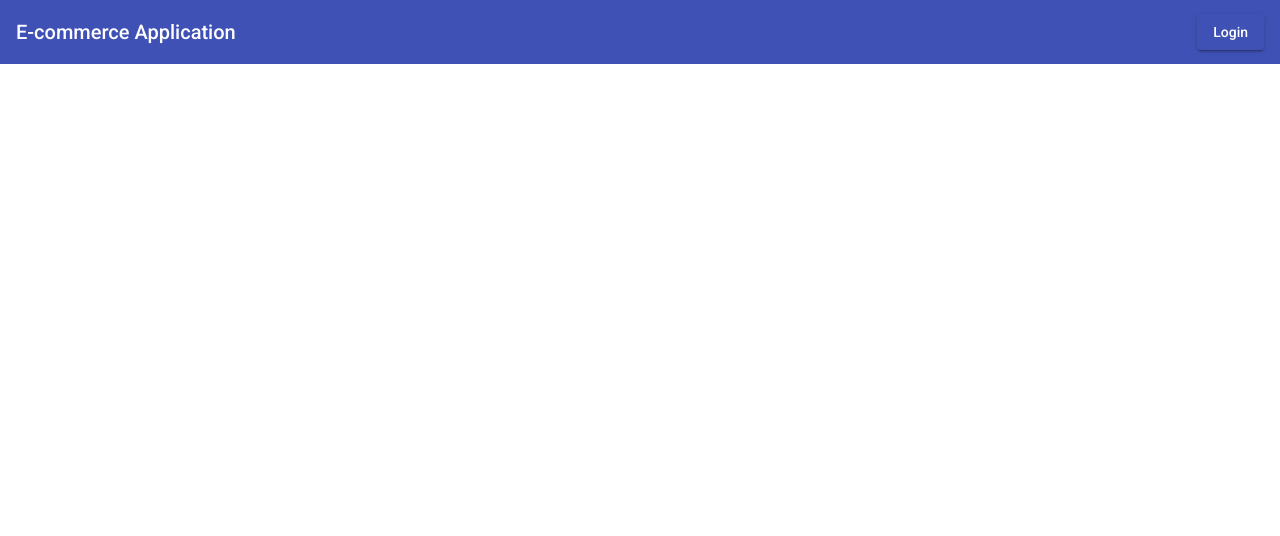
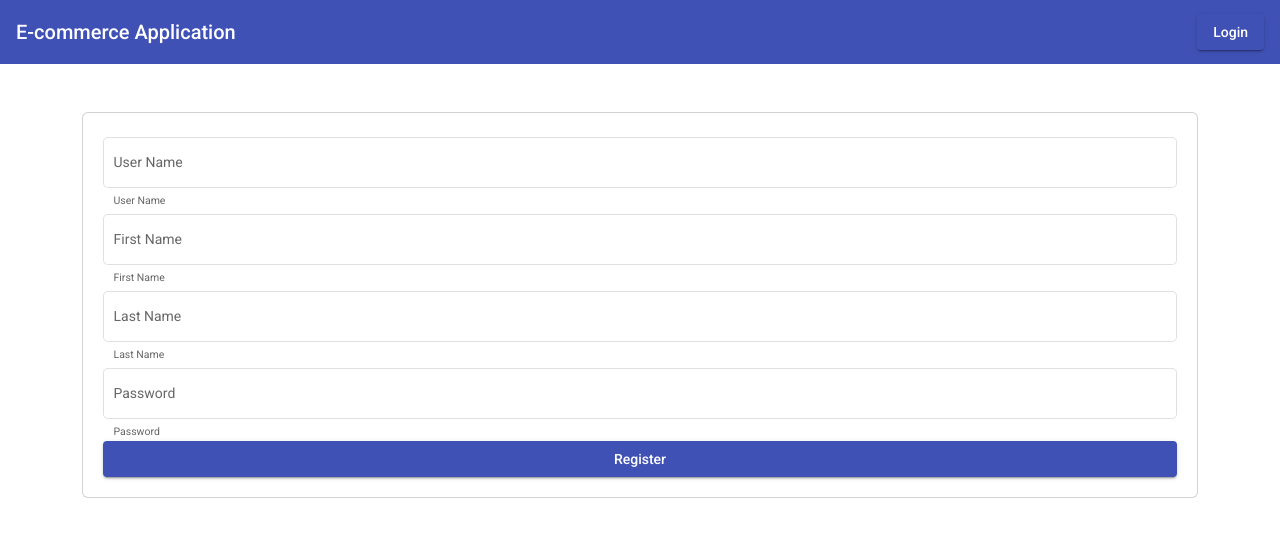
Before and after one commit to Abdelhak21-elgo/front-jwt, an Angular app: page /Register in a window 1280 px wide. Before the commit this address led to /. Shown: the top 536 px of the page. Built offline with nearby package versions, Linux system fonts and the light colour scheme.

Commit message:
add register user UI

```diff
--- a/src/app/_Services/user.service.ts
+++ b/src/app/_Services/user.service.ts
@@ -1,6 +1,5 @@
 import { HttpClient, HttpHeaders } from '@angular/common/http';
 import { Injectable } from '@angular/core';
-import { environment } from 'src/environments/environment';
 import { UserAuthService } from './user-auth.service';
 
 @Injectable({
@@ -19,6 +18,10 @@ export class UserService {
   public Login(loginData: any) {
     return this.httpclient.post(this.apipath + "/authenticate", loginData
       , { headers: this.requestHeader });
+  }
+
+  public registerNewUser(registerForm: any) {
+    return this.httpclient.post(this.apipath + "/regestNewUser", registerForm);
   }
 
   public forUser() {
@@ -51,4 +54,6 @@ export class UserService {
       }
     }
   }
+
+
 }
--- a/src/app/app-routing.module.ts
+++ b/src/app/app-routing.module.ts
@@ -13,12 +13,14 @@ import { ViewProductComponent } from './view-product/view-product.component';
 import { BuyProdyctComponent } from './buy-prodyct/buy-prodyct.component';
 import { BuyProductResolverService } from './buy-product-resolver.service';
 import { OrderConfirmationComponent } from './order-confirmation/order-confirmation.component';
+import { RegisterComponent } from './register/register.component';
 
 const routes: Routes = [
   { path: '', component: HomeComponent },
   { path: 'Admin', component: AdminComponent, canActivate: [AuthGuard], data: { roles: ['Admin'] } },
   { path: 'User', component: UserComponent, canActivate: [AuthGuard], data: { roles: ['User'] } },
   { path: 'Login', component: LoginComponent },
+  { path: 'Register', component: RegisterComponent },
   { path: 'Forbidden', component: ForbiddenComponent },
   { path: 'AddProduct', component: AddProductComponent, canActivate: [AuthGuard], data: { roles: ['Admin'] }, resolve: { product: ProductResolveService } },
   { path: 'ShowProductDetails', component: ShowProductDetailsComponent, canActivate: [AuthGuard], data: { roles: ['Admin'] } },
--- a/src/app/app.module.ts
+++ b/src/app/app.module.ts
@@ -32,6 +32,7 @@ import { ViewProductComponent } from './view-product/view-product.component';
 import { BuyProdyctComponent } from './buy-prodyct/buy-prodyct.component';
 import {MatChipsModule} from '@angular/material/chips';
 import { OrderConfirmationComponent } from './order-confirmation/order-confirmation.component';
+import { RegisterComponent } from './register/register.component';
 
 
 
@@ -51,7 +52,8 @@ import { OrderConfirmationComponent } from './order-confirmation/order-confirmat
     ShowProductImageDialogComponent,
     ViewProductComponent,
     BuyProdyctComponent,
-    OrderConfirmationComponent
+    OrderConfirmationComponent,
+    RegisterComponent
   ],
   imports: [
     BrowserModule,
--- a/src/app/login/login.component.html
+++ b/src/app/login/login.component.html
@@ -13,5 +13,7 @@
             </mat-form-field>
             <button type="submit"  mat-raised-button color="primary" class="w-100">Login</button>
         </form>
+        <br>
+        <button type="button"  mat-raised-button class="w-100" routerLink="/Register">Create an Account</button>
     </div>
 </div>
--- /dev/null
+++ b/src/app/register/register.component.html
@@ -0,0 +1,27 @@
+<div class="container mt-5">
+    <div class="card" style="padding: 20px;">
+        <form #registerForm="ngForm" (ngSubmit)="register(registerForm)">
+            <mat-form-field appearance="outline" class="w-100">
+                <mat-label>User Name</mat-label>
+                <input matInput ngModel name="userName" id="userName" placeholder="userName">
+                <mat-hint>User Name</mat-hint>
+            </mat-form-field>
+            <mat-form-field appearance="outline" class="w-100">
+                <mat-label>First Name</mat-label>
+                <input matInput ngModel name="usrFirstName" id="usrFirstName" placeholder="usrFirstName">
+                <mat-hint>First Name</mat-hint>
+            </mat-form-field>
+            <mat-form-field appearance="outline" class="w-100">
+                <mat-label>Last Name</mat-label>
+                <input matInput ngModel name="userLastName" id="userLastName" placeholder="userLastName">
+                <mat-hint>Last Name</mat-hint>
+            </mat-form-field>
+            <mat-form-field appearance="outline" class="w-100">
+                <mat-label>Password</mat-label>
+                <input type="password" matInput ngModel name="userPassword" id="userPassword" placeholder="userPassword">
+                <mat-hint>Password</mat-hint>
+            </mat-form-field>
+            <button type="submit" mat-raised-button color="primary" class="w-100">Register </button>
+        </form>
+    </div>
+</div>
--- /dev/null
+++ b/src/app/register/register.component.ts
@@ -0,0 +1,31 @@
+import { Component, OnInit } from '@angular/core';
+import { NgForm } from '@angular/forms';
+import { UserService } from '../_Services/user.service';
+import { HttpErrorResponse } from '@angular/common/http';
+
+@Component({
+  selector: 'app-register',
+  templateUrl: './register.component.html',
+  styleUrls: ['./register.component.css']
+})
+export class RegisterComponent implements OnInit {
+
+
+
+  constructor(private userService : UserService) { }
+
+  ngOnInit(): void {
+  }
+
+  register(registerForm : NgForm){
+    this.userService.registerNewUser(registerForm.value).subscribe(
+      (response) => {
+        console.log(response);
+        registerForm.reset();
+      },
+      (error: HttpErrorResponse) => {
+        console.log(error);
+      }
+    );
+  }
+}
```
Also changed, not shown: src/app/register/register.component.css (added), 1 other file (tests, documents, lock files or other folders).
